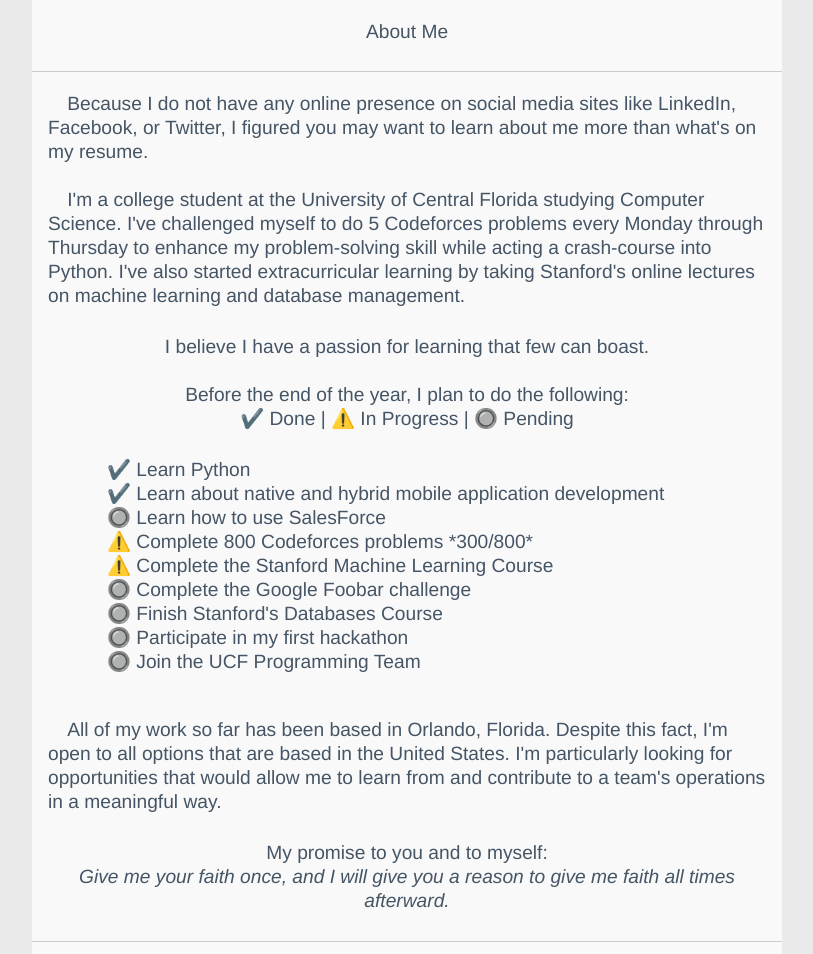
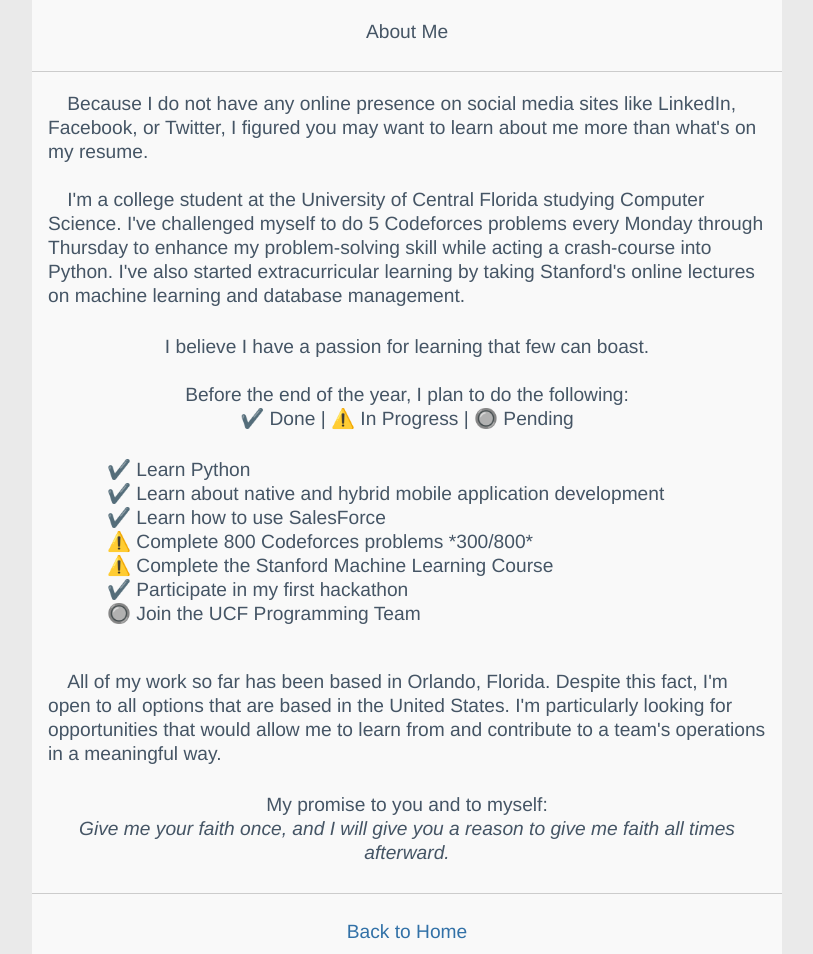
Before and after one commit to Chris-Perkins/Chris-Perkins.github.io, a plain HTML site: page about-me.html in a window 1280 px wide. Shown: the top 954 px of the page, without its empty margins (233-1046 px from the left). Drawn offline with Linux system fonts and the light colour scheme.

Commit message:
Updating list of things I want to do

```diff
--- a/about-me.html
+++ b/about-me.html
@@ -32,12 +32,10 @@
 	<div id = "olCustom">
 		<p>✔️ Learn Python</p>
 		<p>✔️ Learn about native and hybrid mobile application development</p>
-		<p>🔘 Learn how to use SalesForce</p>
+		<p>✔️ Learn how to use SalesForce</p>
 		<p>⚠️ Complete 800 Codeforces problems *300/800*</p>
 		<p>⚠️ Complete the Stanford Machine Learning Course</p>
-		<p>🔘 Complete the Google Foobar challenge</p>
-		<p>🔘 Finish Stanford's Databases Course</p>
-		<p>🔘 Participate in my first hackathon</p>
+		<p>✔️ Participate in my first hackathon</p>
 		<p>🔘 Join the UCF Programming Team</p>
 	</div>
 
```
